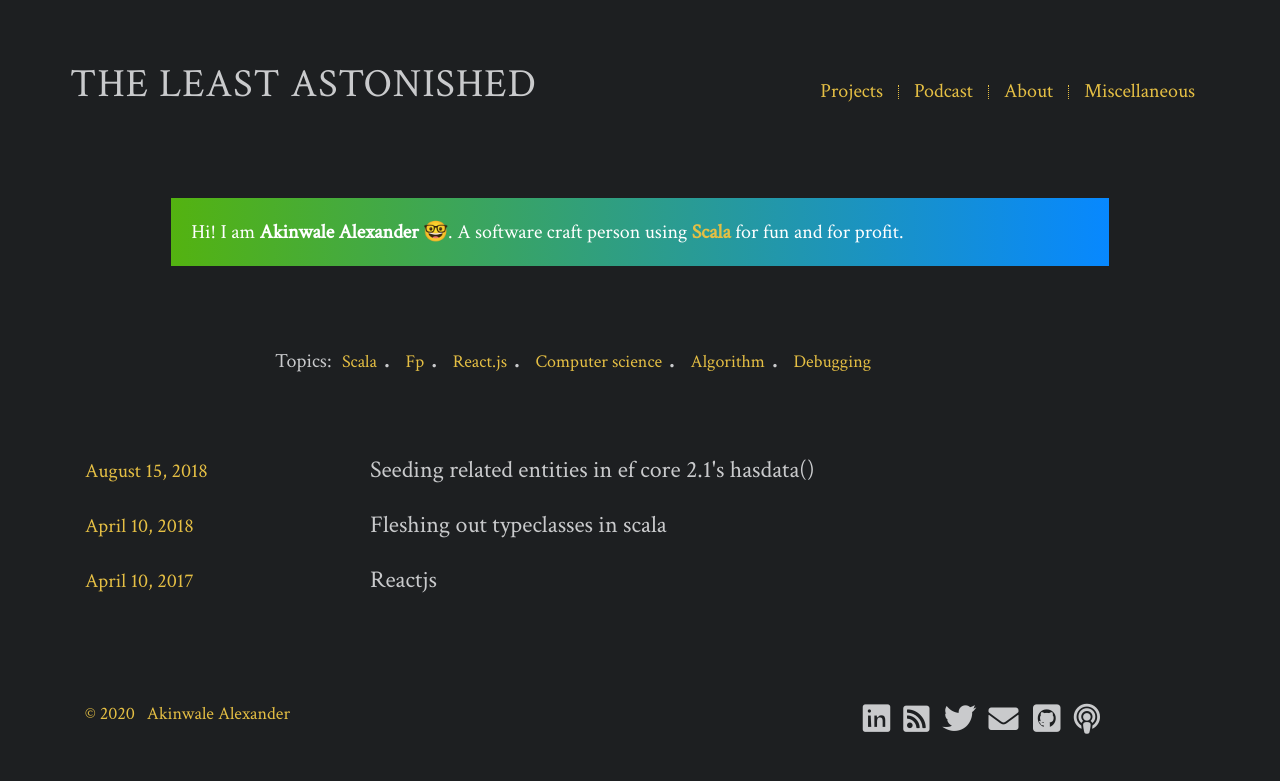
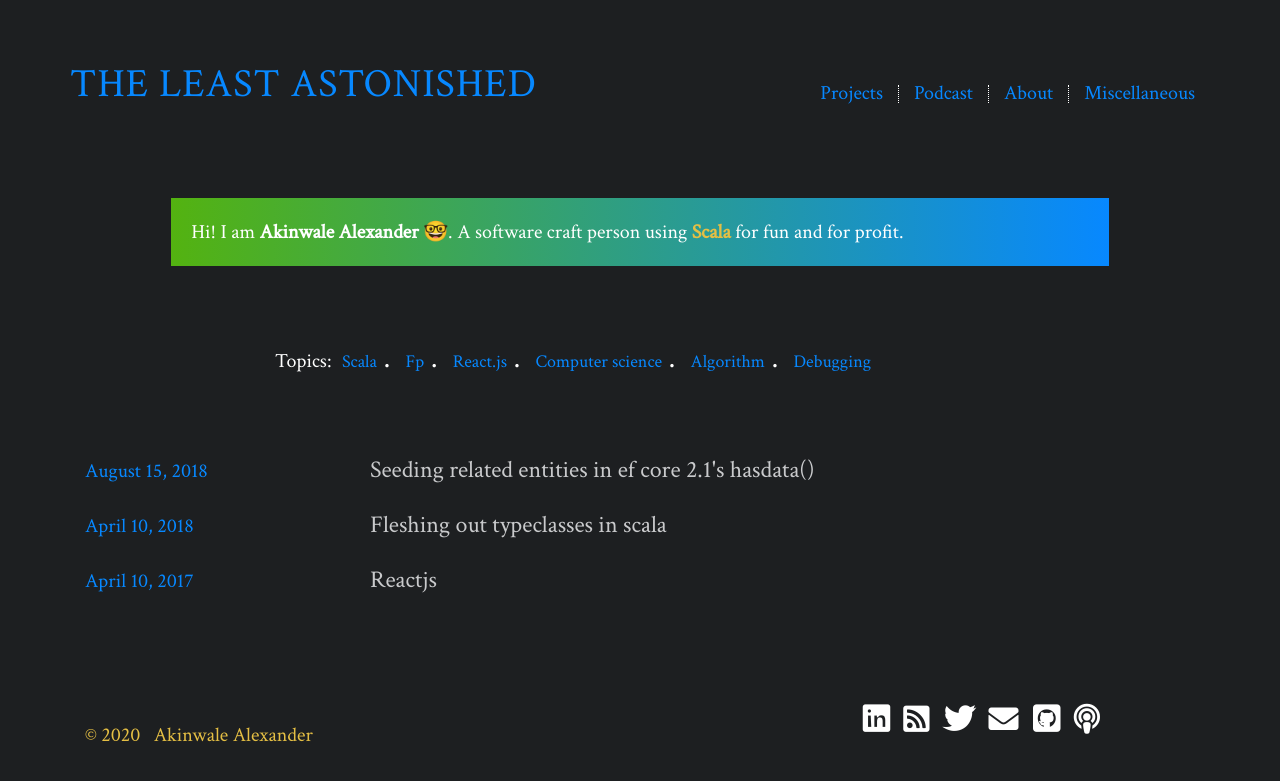
Before and after one commit to yeleywale/yeleywale.github.io, a Jekyll site: the page built from index.html, in a window 1280 px wide. Shown: the top 781 px of the page. Built offline with Jekyll 4.4.1, drawn with Linux system fonts in a browser that asks for light colours; nearby versions of some CDN libraries.

Commit message:
Change theme color in style.css

```diff
--- a/_sass/_variables.scss
+++ b/_sass/_variables.scss
@@ -23,7 +23,7 @@ $lightGray: #eee;
 $white: #fff;
 $mainbg: #1d1f21;
 $foreground: #D8D8D8;
-$textColor: #c9cacc;
+$textColor: #fff;
 $Crimson: "Crimson Text", "Helvetica Neue", "San Serif";
 // Font stacks
 $Garamond: "Eb Garamond",
--- a/style.scss
+++ b/style.scss
@@ -247,7 +247,7 @@ html {
 
     a {
       padding: 6px;
-      color: $highlight;
+      color: #0788ff;
       font-size: 18px;
       font-weight: 300;
 
@@ -283,7 +283,7 @@ html {
     letter-spacing: 1px;
 
     a {
-      color: $textColor;
+      color: #0788ff;
 
       &:hover {
         color: $highlight;
@@ -327,10 +327,10 @@ html {
       font-size: 20px;
       float: right;
       padding: 3px 15px 5px 15px;
-      line-height: 6px;
-      color: $highlight;
+      line-height: 10px;
+      color: #0788ff;
       font-family: $Crimson;
-      border-left: 1px dotted $highlight;
+      border-left: 1px dotted white;
 
       &:hover {
         color: $textColor;
@@ -397,7 +397,7 @@ html {
 
         span.datelist {
           text-align: right;
-          color: $highlight;
+          color: #0788ff;
           text-align: left;
           font-size: 20px;
           padding-top: 4px;
@@ -492,9 +492,10 @@ html {
 
   .footer-about {
     font-family: $Crimson;
-    font-size: 18px;
+    font-size: 20px;
     color: $highlight;
     text-align: left;
+    padding-top:20px;
   }
 
   .post {
```
